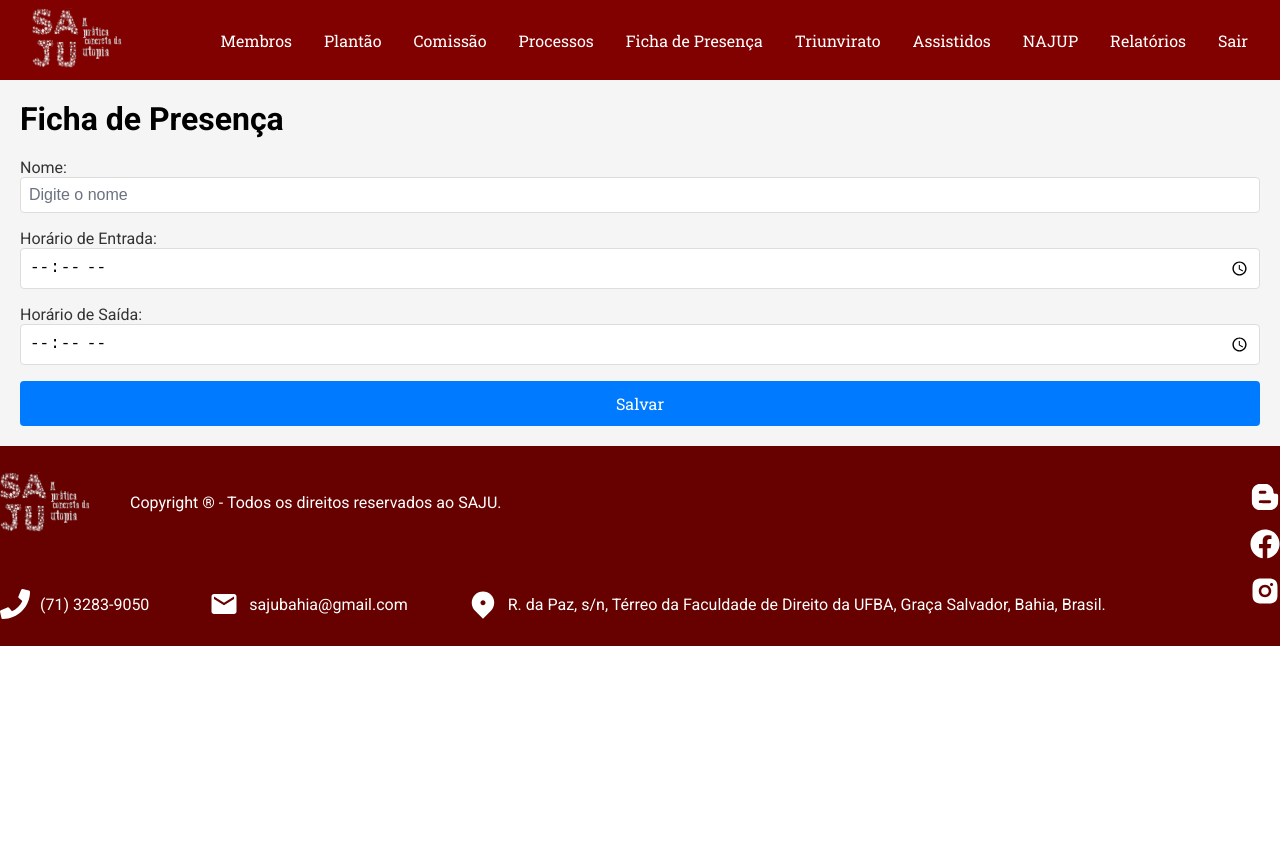
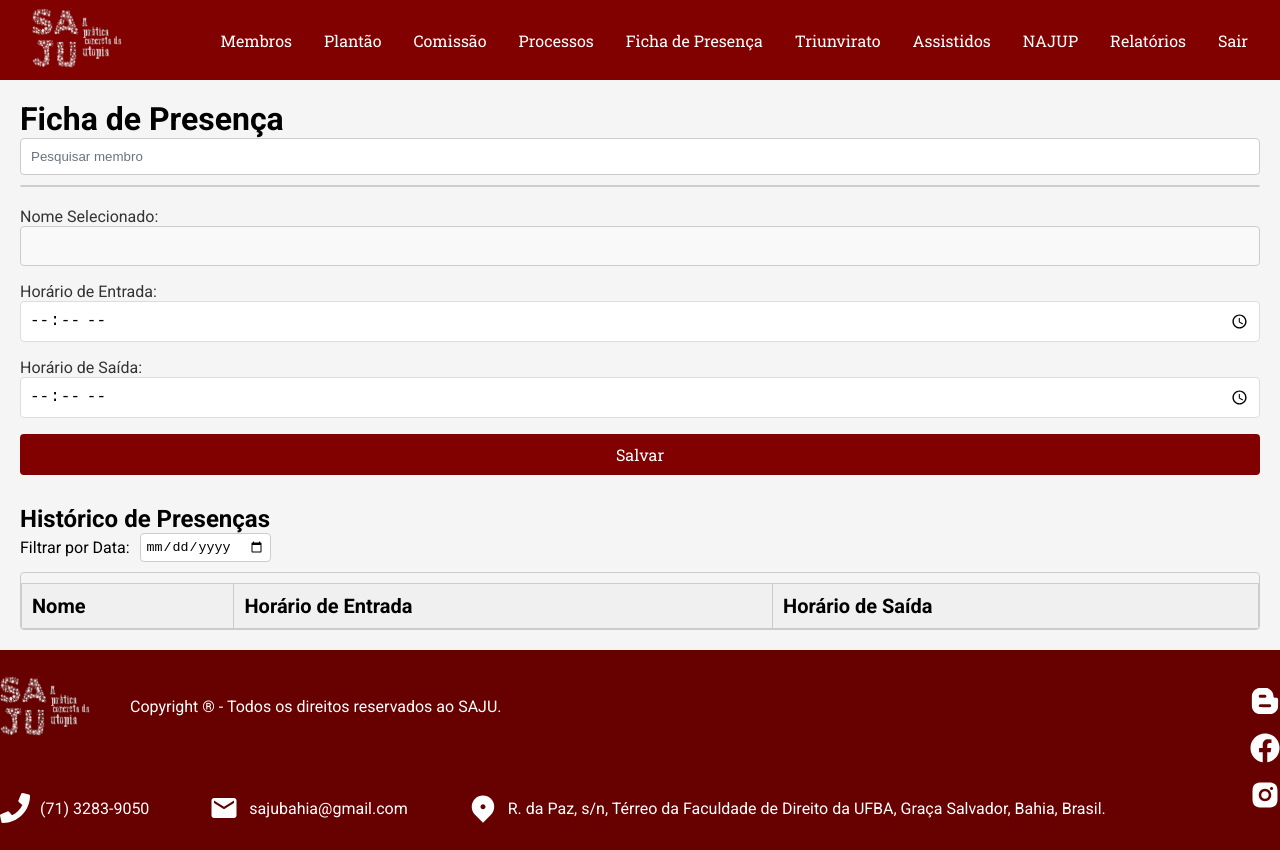
Before and after one commit to sebastiao-oliveira/sajup, a React (Create React App) app: page /ficha-presenca in a window 1280 px wide. Before the commit the page ends 800 px from the top, so only its background shows below. Built offline with nearby package versions, Linux system fonts and the light colour scheme; a web font is replaced by a local one.

Commit message:
presença

```diff
--- a/src/pages/FichaPresenca/FichaPresenca.module.scss
+++ b/src/pages/FichaPresenca/FichaPresenca.module.scss
@@ -13,3 +13,106 @@
     width: calc(100% - 220px);
     float: left;
 }
+
+.searchInput {
+    width: 100%;
+    padding: 10px;
+    margin-bottom: 10px;
+    border: 1px solid #ccc;
+    border-radius: 4px;
+}
+
+.memberList {
+    list-style: none;
+    padding: 0;
+    margin: 0 0 20px 0;
+    max-height: 150px;
+    overflow-y: auto;
+    border: 1px solid #ccc;
+    border-radius: 4px;
+}
+
+.memberItem {
+    padding: 10px;
+    cursor: pointer;
+    border-bottom: 1px solid #eee;
+}
+
+.memberItem:last-child {
+    border-bottom: none;
+}
+
+.memberItem:hover {
+    background-color: #f0f0f0;
+}
+
+.selected {
+    background-color: #d0f0d0;
+}
+
+.readOnlyInput {
+    background-color: #f9f9f9;
+    border: 1px solid #ccc;
+    padding: 10px;
+    width: 100%;
+    border-radius: 4px;
+}
+
+.historySection {
+    margin-top: 30px;
+}
+
+.historyTable {
+    width: 100%;
+    border-collapse: collapse;
+    margin-top: 10px;
+}
+
+.historyTable th, .historyTable td {
+    border: 1px solid #ccc;
+    padding: 10px;
+    text-align: left;
+}
+
+.historyTable th {
+    background-color: #f0f0f0;
+}
+
+.historyTable tr:nth-child(even) {
+    background-color: #f9f9f9;
+}
+
+.historyContainer {
+    max-height: 200px;
+    overflow-y: auto;
+    border: 1px solid #ccc;
+    border-radius: 4px;
+    margin-top: 10px;
+}
+
+.saveButton {
+    background-color: #800100;
+    color: #fff;
+    border: none;
+    padding: 10px 20px;
+    border-radius: 4px;
+    cursor: pointer;
+    transition: background-color 0.3s ease;
+}
+
+.saveButton:hover {
+    background-color: #660100;
+}
+
+.filterDateContainer {
+    margin-bottom: 10px;
+    display: flex;
+    align-items: center;
+    gap: 10px;
+}
+
+.filterDateInput {
+    padding: 5px;
+    border: 1px solid #ccc;
+    border-radius: 4px;
+}
--- a/src/pages/FichaPresenca/index.js
+++ b/src/pages/FichaPresenca/index.js
@@ -1,31 +1,155 @@
-// src/pages/FichaPresenca/index.js
-
-import React from 'react';
+import React, { useState, useEffect } from 'react';
 import Header from '../../components/Header';
 import Footer from '../../components/Footer';
 import styles from './FichaPresenca.module.scss';
 
 const FichaPresenca = () => {
+    const [members, setMembers] = useState([]);
+    const [searchTerm, setSearchTerm] = useState('');
+    const [selectedMember, setSelectedMember] = useState(null);
+    const [presenceHistory, setPresenceHistory] = useState([]);
+    const [filterDate, setFilterDate] = useState('');
+
+    useEffect(() => {
+        const storedMembers = JSON.parse(localStorage.getItem('members')) || [];
+        setMembers(storedMembers);
+
+        const storedPresence = JSON.parse(localStorage.getItem('presence')) || [];
+        setPresenceHistory(storedPresence);
+    }, []);
+
+    const handleSearch = (e) => {
+        setSearchTerm(e.target.value);
+    };
+
+    const handleSelectMember = (member) => {
+        setSelectedMember(member);
+    };
+
+    const handleSubmit = (e) => {
+        e.preventDefault();
+        if (!selectedMember) {
+            alert('Por favor, selecione um membro.');
+            return;
+        }
+
+        const currentDate = new Date().toISOString().split('T')[0]; // Get the current date in YYYY-MM-DD format
+
+        const presenceData = {
+            memberId: selectedMember.id,
+            name: selectedMember.name,
+            entryTime: `${currentDate}T${e.target.entryTime.value}`, // Combine current date with entry time
+            exitTime: `${currentDate}T${e.target.exitTime.value}`, // Combine current date with exit time
+        };
+
+        const storedPresence = [...presenceHistory, presenceData];
+        localStorage.setItem('presence', JSON.stringify(storedPresence));
+        setPresenceHistory(storedPresence);
+
+        alert('Presença registrada com sucesso!');
+        setSelectedMember(null);
+        e.target.reset();
+    };
+
+    const handleDateFilterChange = (e) => {
+        setFilterDate(e.target.value);
+    };
+
+    const filteredMembers = members.filter((member) =>
+        member.name.toLowerCase().includes(searchTerm.toLowerCase())
+    );
+
+    const filteredPresenceHistory = presenceHistory.filter((presence) => {
+        if (!filterDate) return true;
+        try {
+            const presenceDate = new Date(`1970-01-01T${presence.entryTime}`).toISOString().split('T')[0];
+            return presenceDate === filterDate;
+        } catch (error) {
+            console.error('Invalid time value in presence history:', presence.entryTime);
+            return false;
+        }
+    });
+
     return (
         <>
             <Header />
             <main className={styles.containerMain}>
                 <h3>Ficha de Presença</h3>
-                <form>
+                <div>
+                    <input
+                        type="text"
+                        placeholder="Pesquisar membro"
+                        value={searchTerm}
+                        onChange={handleSearch}
+                        className={styles.searchInput}
+                    />
+                    <ul className={styles.memberList}>
+                        {filteredMembers.map((member) => (
+                            <li
+                                key={member.id}
+                                onClick={() => handleSelectMember(member)}
+                                className={`${styles.memberItem} ${
+                                    selectedMember?.id === member.id ? styles.selected : ''
+                                }`}
+                            >
+                                {member.name}
+                            </li>
+                        ))}
+                    </ul>
+                </div>
+                <form onSubmit={handleSubmit}>
                     <label>
-                        Nome:
-                        <input type="text" placeholder="Digite o nome" />
+                        Nome Selecionado:
+                        <input
+                            type="text"
+                            value={selectedMember?.name || ''}
+                            readOnly
+                            className={styles.readOnlyInput}
+                        />
                     </label>
                     <label>
                         Horário de Entrada:
-                        <input type="time" />
+                        <input type="time" name="entryTime" required />
                     </label>
                     <label>
                         Horário de Saída:
-                        <input type="time" />
+                        <input type="time" name="exitTime" required />
                     </label>
-                    <button type="submit">Salvar</button>
+                    <button type="submit" className={styles.saveButton}>Salvar</button>
                 </form>
+                <section className={styles.historySection}>
+                    <h4>Histórico de Presenças</h4>
+                    <div className={styles.filterDateContainer}>
+                        <label htmlFor="filterDate">Filtrar por Data:</label>
+                        <input
+                            type="date"
+                            id="filterDate"
+                            value={filterDate}
+                            onChange={handleDateFilterChange}
+                            className={styles.filterDateInput}
+                        />
+                    </div>
+                    <div className={styles.historyContainer}>
+                        <table className={styles.historyTable}>
+                            <thead>
+                                <tr>
+                                    <th>Nome</th>
+                                    <th>Horário de Entrada</th>
+                                    <th>Horário de Saída</th>
+                                </tr>
+                            </thead>
+                            <tbody>
+                                {filteredPresenceHistory.map((presence, index) => (
+                                    <tr key={index}>
+                                        <td>{presence.name}</td>
+                                        <td>{presence.entryTime}</td>
+                                        <td>{presence.exitTime}</td>
+                                    </tr>
+                                ))}
+                            </tbody>
+                        </table>
+                    </div>
+                </section>
             </main>
             <Footer />
         </>
```
Also changed, not shown: 1 other file (tests, documents, lock files or other folders).
